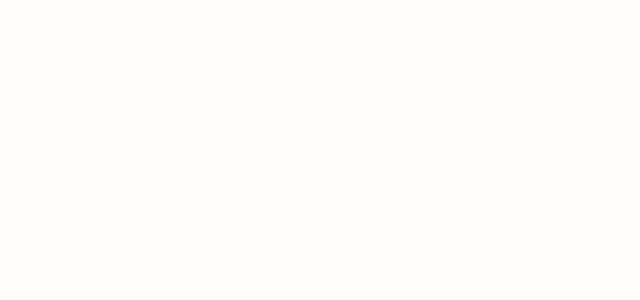
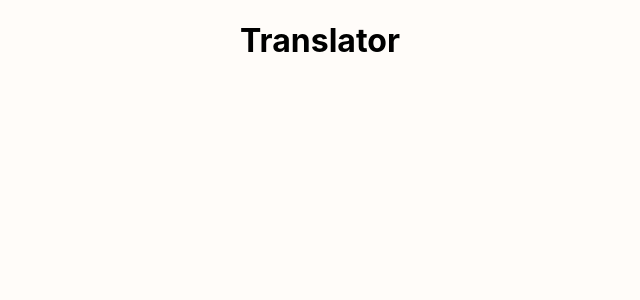
Before and after one commit to inemari/SignLangTranslator, a React (Create React App) app: page /Translator in a window 1280 px wide. Before the commit this address had no page. Shown: the top 300 px of the page, without its empty margins (320-960 px from the left). Built offline with nearby package versions, Linux system fonts and the light colour scheme.

Commit message:
setup app with react-router and linked views

```diff
--- a/src/App.js
+++ b/src/App.js
@@ -5,17 +5,18 @@ import {
   Routes,
   Route
 } from 'react-router-dom'
+import Login from './views/Login';
+import Translator from './views/Translator';
+import Profile from './views/Profile';
 
 function App() {
   return (
     <BrowserRouter>
       <div className="App">
-        <Routes>{
-        /*
-          <Route path='/' element={<Login/>}/>
-          <Route path='/Translator' element={<Translator/>}/>
-          <Route path='/Profile' element={<Profile/>}/>
-          */}
+        <Routes>
+          <Route path='/' element={<Login />} />
+          <Route path='/Translator' element={<Translator />} />
+          <Route path='/Profile' element={<Profile />} />
         </Routes>
       </div></BrowserRouter>
   );
--- a/src/views/login.jsx
+++ b/src/views/login.jsx
@@ -0,0 +1,6 @@
+const Login = () => {
+    return (
+        <h1>Login</h1>
+    )
+}
+export default Login;
--- a/src/views/profile.jsx
+++ b/src/views/profile.jsx
@@ -0,0 +1,6 @@
+const Profile = () => {
+    return (
+        <h1>Profile</h1>
+    )
+}
+export default Profile;
--- a/src/views/translator.jsx
+++ b/src/views/translator.jsx
@@ -0,0 +1,6 @@
+const Translator = () => {
+    return (
+        <h1>Translator</h1>
+    )
+}
+export default Translator;
```
